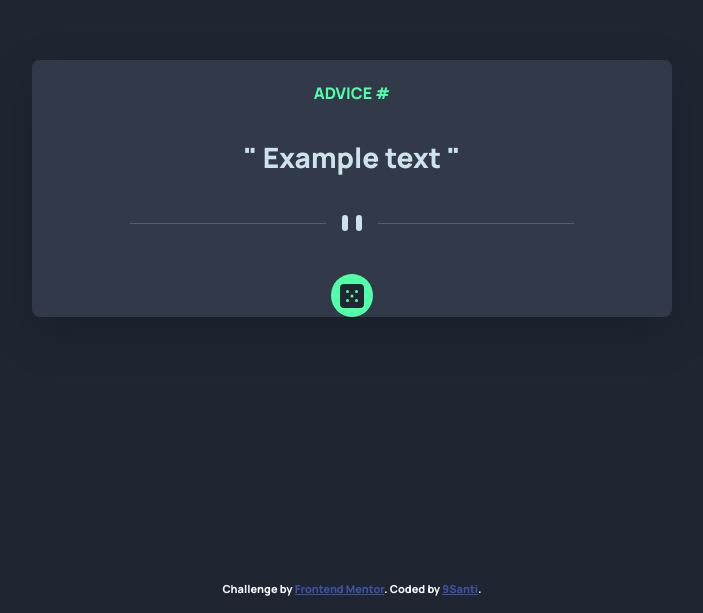
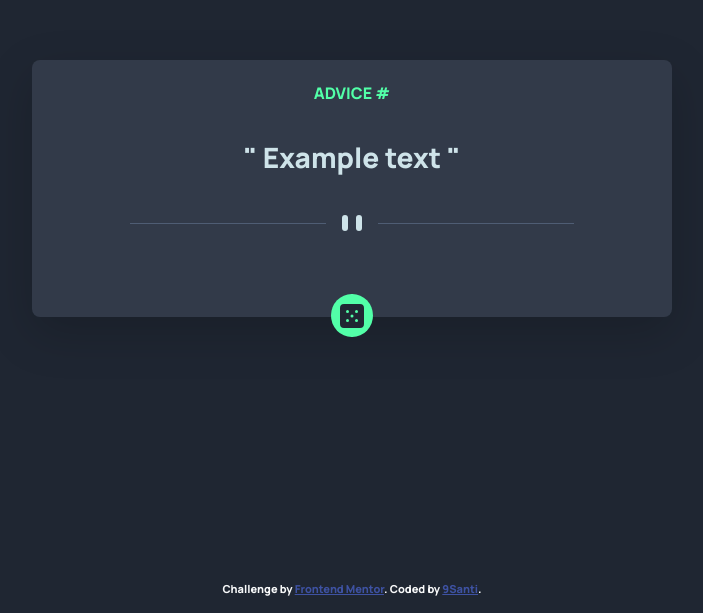
Before and after one commit to 9Santi/AdviceGenerator, a plain HTML site: page index.html in a window 1280 px wide. Shown: the part 187-800 px from the top of the page, without its empty margins (288-991 px from the left). Drawn offline with nearby package versions, Linux system fonts and the light colour scheme.

Commit message:
btn position

```diff
--- a/style.css
+++ b/style.css
@@ -54,8 +54,10 @@ body {
 #dice {
   background-color: hsl(150, 100%, 66%);
   border-radius: 50%;
+  position: relative;
+  top: 20px;
 }
 
 .btn:hover {
-  box-shadow: 0px 0px 10px hsl(150, 100%, 66%);
+  box-shadow: 0px 0px 15px hsl(150, 100%, 66%);
 }
```
